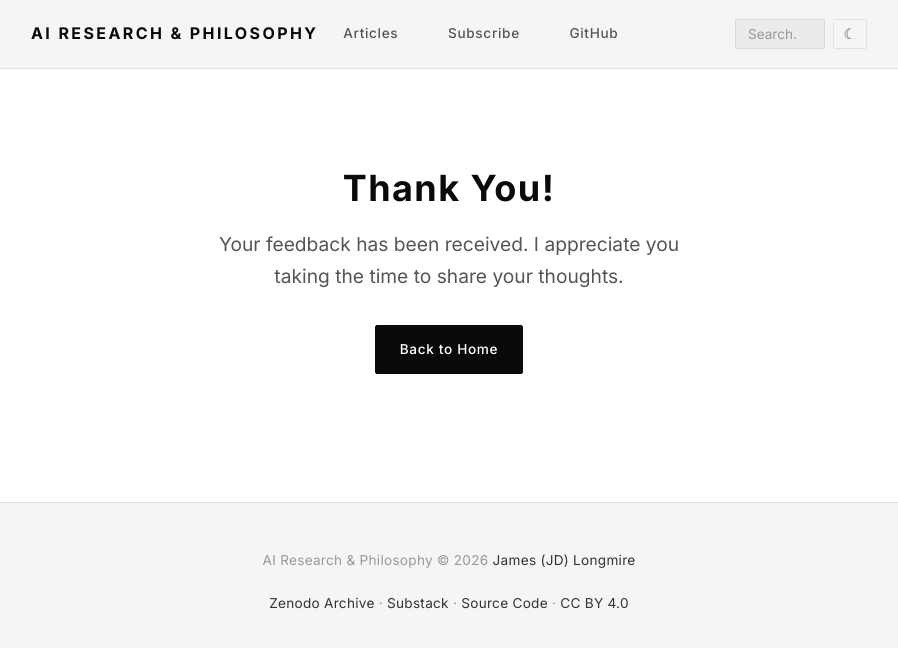
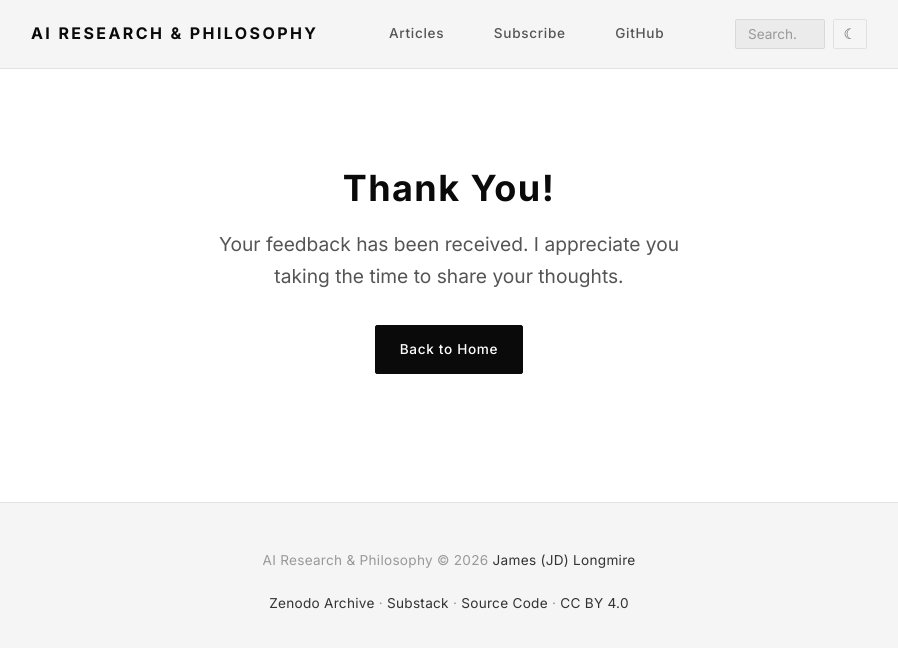
Before and after one commit to jdlongmire/AI-Research, a Jekyll site: the page built from docs/feedback-thanks.html, in a window 1280 px wide. Shown: the top 648 px of the page, without its empty margins (191-1089 px from the left). Built offline with Jekyll 4.4.1, drawn with Linux system fonts in a browser that asks for light colours; comment, search, counter and statistics services are not loaded.

Commit message:
Center-align navigation links in header
Co-Authored-By: Claude Opus 4.5 <noreply@anthropic.com>

```diff
--- a/docs/assets/css/style.css
+++ b/docs/assets/css/style.css
@@ -186,6 +186,8 @@ a:hover {
   display: flex;
   gap: 1.5rem;
   align-items: center;
+  flex: 1;
+  justify-content: center;
 }
 
 .site-nav a {
```
